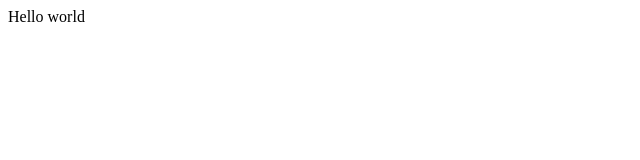
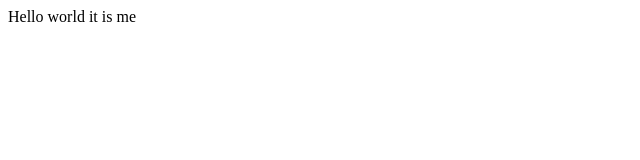
Before and after one commit to ml20ea/ml20ea.github.io, a plain HTML site: page index.html in a window 1280 px wide. Shown: the full height of the page, 0-640 px from the left. Drawn offline with Linux system fonts and the light colour scheme.

Commit message:
Update index.html

```diff
--- a/index.html
+++ b/index.html
@@ -3,6 +3,6 @@
 Test
 </TITLE>
 <BODY>
-Hello world
+Hello world it is me
 </BODY>
 </HTML>
```
